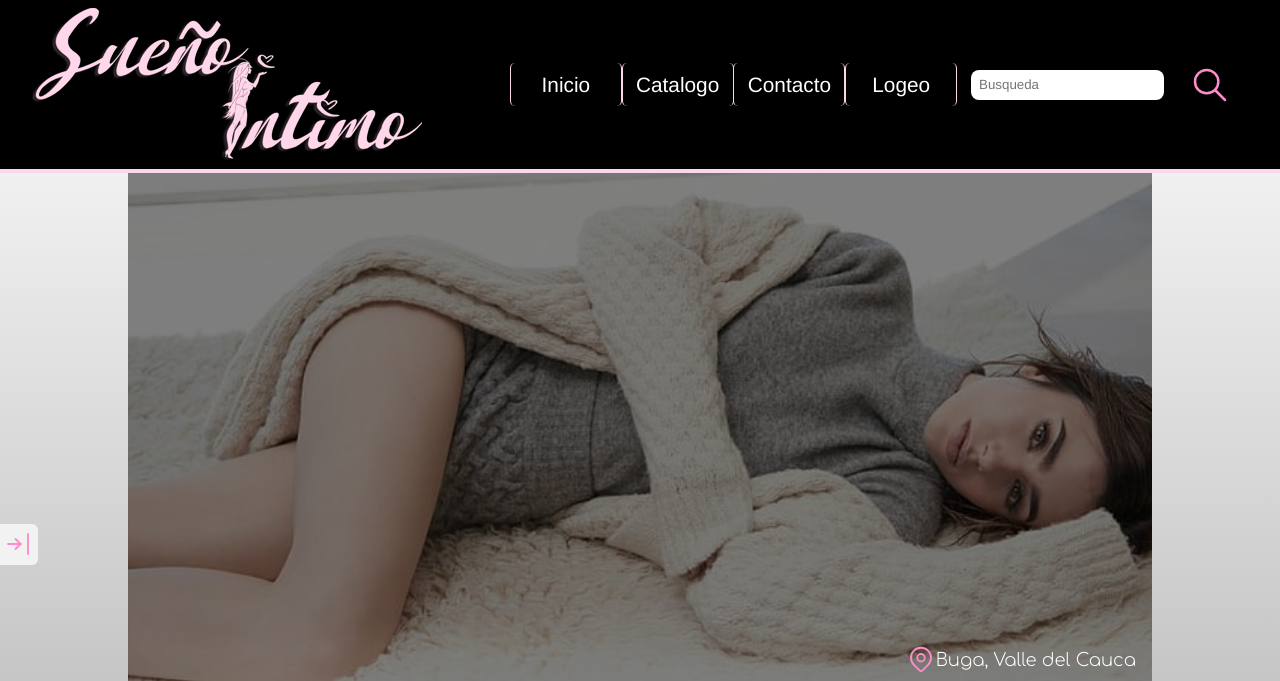
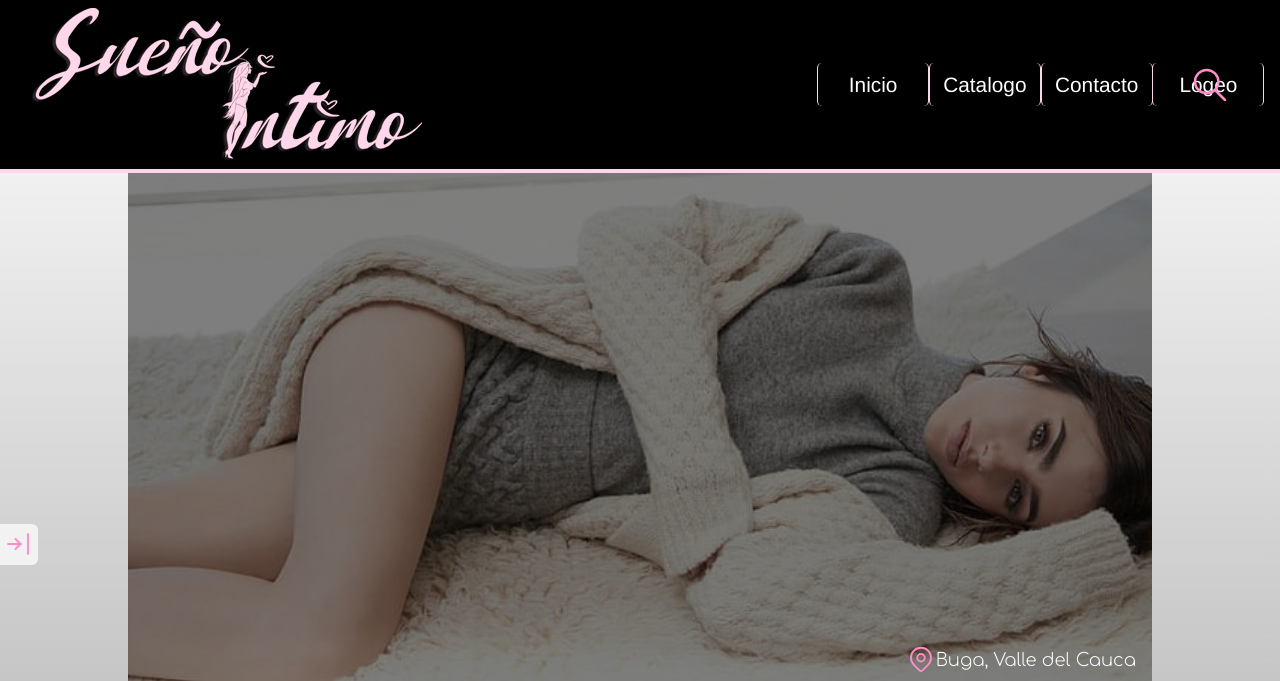
Before and after one commit to AndresDVD/SuenoIntimo-WEB, a PHP site: page / in a window 1280 px wide. Shown: the top 681 px of the page. Run offline with PHP 8.4, Linux system fonts and the light colour scheme.

Commit message:
commitArboleda

```diff
--- a/css/style.css
+++ b/css/style.css
@@ -169,9 +169,6 @@ body {
     margin-left: 7%;
 }
 
-#navegar {
-    padding-left: 8rem;
-}
 
 .titulo span {
     font-size: 1.3rem;
@@ -182,6 +179,10 @@ body {
     justify-content: space-between;
     align-items: center;
     flex-wrap: wrap;
+}
+.cab nav{
+    min-width: 100%;
+    margin-left: 68%;
 }
 
 .cabecera a {
@@ -196,18 +197,6 @@ body {
     border-left: var(--primario) 1px solid;
     border-right: var(--primario) 1px solid;
     border-radius: 5px;
-}
-
-.busqueda input {
-    border-radius: .5rem;
-    border: none;
-    margin: 5px 0 5px 0;
-    padding: .5rem .5rem .5rem .5rem;
-    font-family: 'Franklin Gothic Medium', 'Arial Narrow', Arial, sans-serif;
-}
-
-.busqueda svg:hover {
-    cursor: pointer;
 }
 
 .cabecera a:hover {
@@ -236,12 +225,17 @@ body {
     width: 50px;
     height: 50px;
     margin-left: 0px;
+    cursor: pointer;
 }
 
 .busqueda input {
-    margin-right: 1rem;
     height: 30px;
-    display: flex;
+    border-radius: .5rem;
+    border: none;
+    margin: 5px 1rem 5px 0;
+    padding: .5rem .5rem .5rem .5rem;
+    font-family: 'Franklin Gothic Medium', 'Arial Narrow', Arial, sans-serif;
+    display: none;
 }
 
 .contenedor {
@@ -759,7 +753,7 @@ body {
         margin-right: 4%;
     }
     #navegar {
-        padding-left: 5rem;
+        margin-left: 55%;
     }
     @media only screen and (max-width: 1180px) {
         .inicio {
--- a/html/cat1.html
+++ b/html/cat1.html
@@ -17,7 +17,7 @@
             <span class="menu-icono">Menú</span>
             <div class="navegar-cabecera">
                 <div class="logo-back">
-                    <a href="../index.html">
+                    <a href="../index.php">
                         <svg xmlns="http://www.w3.org/2000/svg" class="flecha_volver" width="40" height="40" viewBox="0 0 24 24" stroke-width="1.5" stroke="#fc8dc8" fill="none" stroke-linecap="round" stroke-linejoin="round">
                         <path stroke="none" d="M0 0h24v24H0z" fill="none"/>
                         <path d="M9 13l-4 -4l4 -4m-4 4h11a4 4 0 0 1 0 8h-1" />
@@ -27,7 +27,7 @@
                 </div>
                 <div class="cab">
                     <nav id="navegar">
-                        <a href="../index.html" id="btninicio">Inicio</a>
+                        <a href="../index.php" id="btninicio">Inicio</a>
                         <a href="#servic" id="btnclien">Catalogo</a>
                         <a href="#contac2" id="btncontac">Contacto</a>
                         <a href="../SuenoIntimo-WEB/php/login.php" id="btnlog">Logeo</a>
--- a/html/cat2.html
+++ b/html/cat2.html
@@ -17,7 +17,7 @@
             <span class="menu-icono">Menú</span>
             <div class="navegar-cabecera">
                 <div class="logo-back">
-                    <a href="../index.html">
+                    <a href="../index.php">
                         <svg xmlns="http://www.w3.org/2000/svg" class="flecha_volver" width="40" height="40" viewBox="0 0 24 24" stroke-width="1.5" stroke="#fc8dc8" fill="none" stroke-linecap="round" stroke-linejoin="round">
                         <path stroke="none" d="M0 0h24v24H0z" fill="none"/>
                         <path d="M9 13l-4 -4l4 -4m-4 4h11a4 4 0 0 1 0 8h-1" />
@@ -27,7 +27,7 @@
                 </div>
                 <div class="cab">
                     <nav id="navegar">
-                        <a href="../index.html" id="btninicio">Inicio</a>
+                        <a href="../index.php" id="btninicio">Inicio</a>
                         <a href="#servic" id="btnclien">Catalogo</a>
                         <a href="#contac2" id="btncontac">Contacto</a>
                         <a href="../SuenoIntimo-WEB/php/login.php" id="btnlog">Logeo</a>
--- a/html/cat3.html
+++ b/html/cat3.html
@@ -17,7 +17,7 @@
             <span class="menu-icono">Menú</span>
             <div class="navegar-cabecera">
                 <div class="logo-back">
-                    <a href="../index.html">
+                    <a href="../index.php">
                         <svg xmlns="http://www.w3.org/2000/svg" class="flecha_volver" width="40" height="40" viewBox="0 0 24 24" stroke-width="1.5" stroke="#fc8dc8" fill="none" stroke-linecap="round" stroke-linejoin="round">
                         <path stroke="none" d="M0 0h24v24H0z" fill="none"/>
                         <path d="M9 13l-4 -4l4 -4m-4 4h11a4 4 0 0 1 0 8h-1" />
@@ -27,7 +27,7 @@
                 </div>
                 <div class="cab">
                     <nav id="navegar">
-                        <a href="../index.html" id="btninicio">Inicio</a>
+                        <a href="../index.php" id="btninicio">Inicio</a>
                         <a href="#servic" id="btnclien">Catalogo</a>
                         <a href="#contac2" id="btncontac">Contacto</a>
                         <a href="../SuenoIntimo-WEB/php/login.php" id="btnlog">Logeo</a>
--- a/js/scripts1.js
+++ b/js/scripts1.js
@@ -61,10 +61,13 @@ document.getElementById("botonmenul1").onclick = function() {
 }
 
 document.getElementById('id-icono-buscar').onclick = function() {
-    if (document.getElementById('id_barra_buscar').getAttribute("style") == "display:none;") {
+    if (document.getElementById('id_barra_buscar').getAttribute("style") == "display:flex;") {
+        document.getElementById('id_barra_buscar').setAttribute("style", "display:none;");
+        document.getElementById('navegar').setAttribute("style", "margin-left: 50%;");
+    } else {
         document.getElementById('id_barra_buscar').setAttribute("style", "display:flex;");
-    } else {
-        document.getElementById('id_barra_buscar').setAttribute("style", "display:none;");
+        document.getElementById('navegar').setAttribute("style", "margin-left: 68%;");
+
     }
 }
 
```
